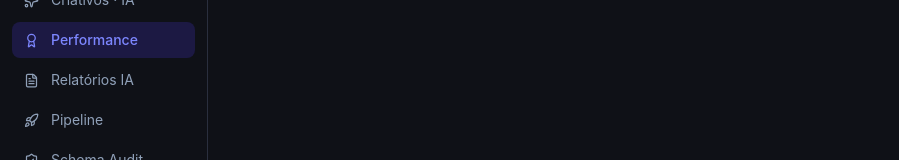
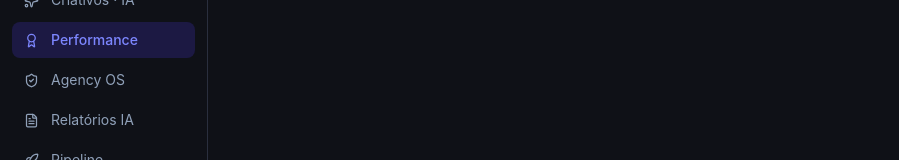
Before and after one commit to mnoronha/ecommerce-tracking-ia, a Next.js app in the folder apps/web/: page /clients/1/performance in a window 1280 px wide. Shown: the part 791-951 px from the top of the page, without its empty margins (0-899 px from the left). Built offline with nearby package versions, Linux system fonts and the light colour scheme; no server answers; the database is empty.

Commit message:
feat(agency-os): add operational view to client navigation

```diff
--- a/apps/web/app/(app)/clients/[clientId]/layout.tsx
+++ b/apps/web/app/(app)/clients/[clientId]/layout.tsx
@@ -35,6 +35,7 @@
     { href: `/clients/${clientId}/content`,          label: 'Conteúdo IA',     icon: PenLine,          gate: null },
     { href: `/clients/${clientId}/creatives`,   label: 'Criativos · IA',  icon: Sparkles,        gate: 'creative_intelligence' },
     { href: `/clients/${clientId}/performance`,  label: 'Performance',     icon: Award,           gate: null },
+    { href: `/clients/${clientId}/agency-os`,    label: 'Agency OS',       icon: ShieldCheck,     gate: null },
     { href: `/clients/${clientId}/reports`,     label: 'Relatórios IA',   icon: FileText,        gate: 'ai_insights' },
     { href: `/clients/${clientId}/ai-presence/pipeline`,      label: 'Pipeline',         icon: Rocket,      gate: null },
     { href: `/clients/${clientId}/technical/schema-audit`,    label: 'Schema Audit',     icon: ShieldCheck, gate: null },
```
